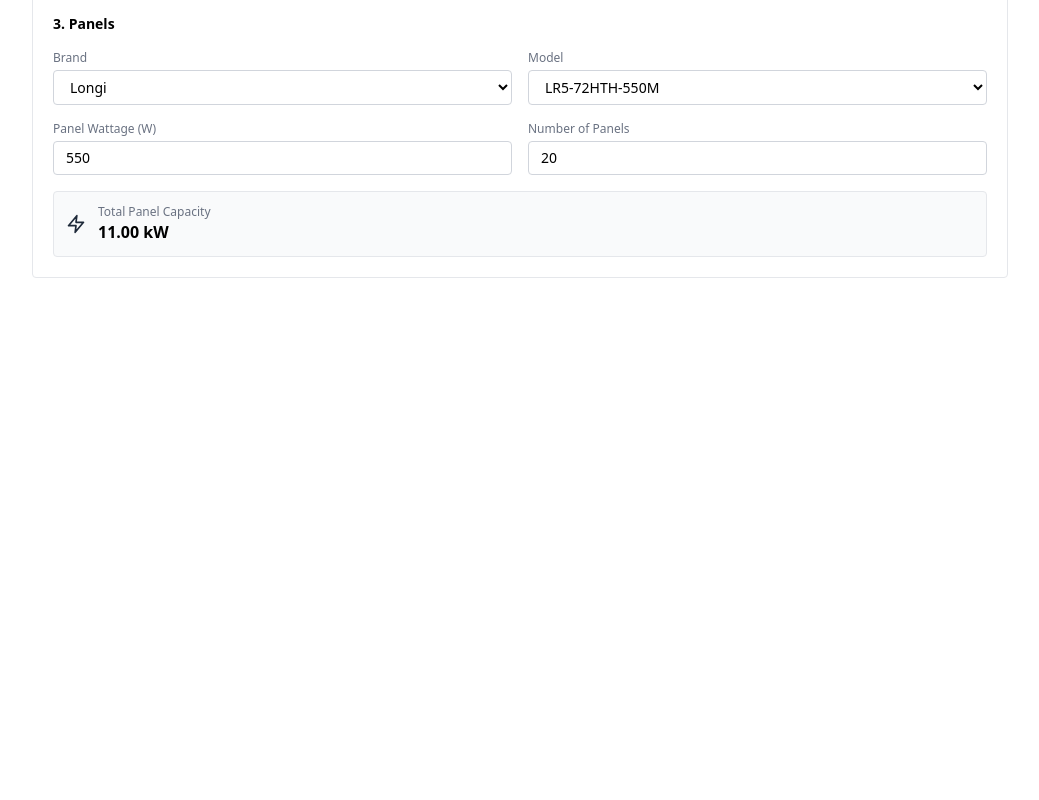
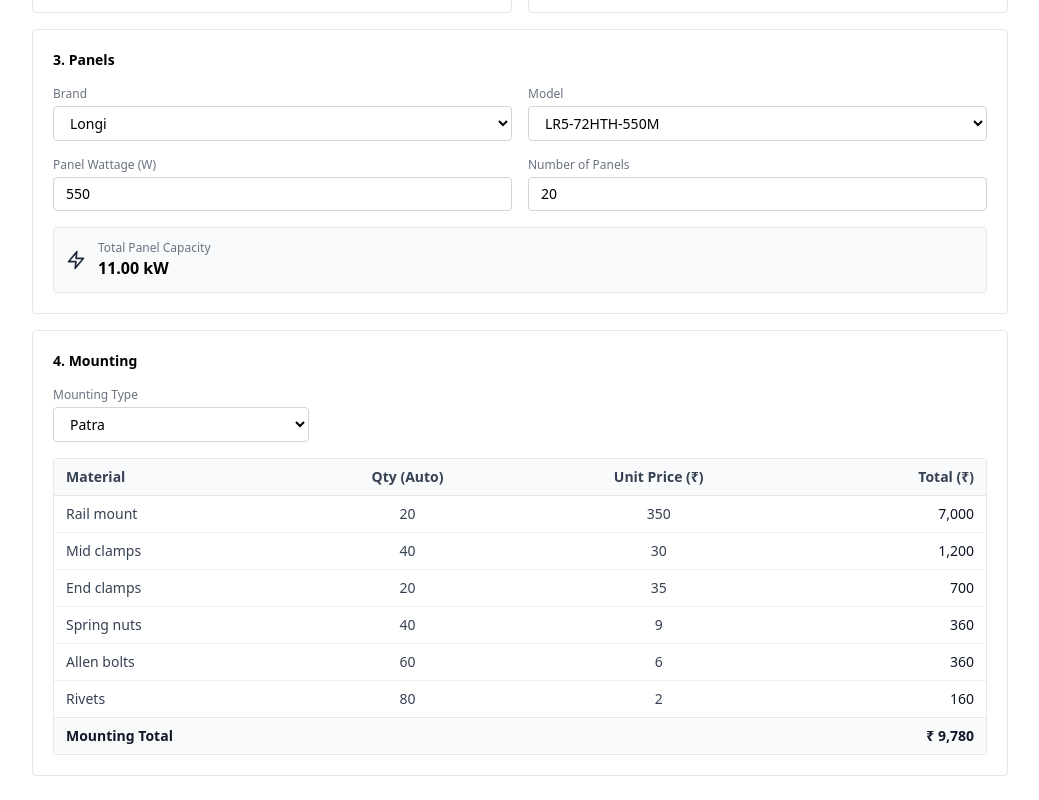
Before and after one commit to soares-roydon/solar-cost-estimator, a Next.js app: page / in a window 1280 px wide. Shown: the part 587-1387 px from the top of the page, without its empty margins (120-1159 px from the left). Before the commit the page ends 889 px from the top, so only its background shows below. Built offline with nearby package versions, Linux system fonts and the light colour scheme.

Commit message:
feat: add mounting section and enhance table alignment and styling

```diff
--- a/app/page.tsx
+++ b/app/page.tsx
@@ -1,6 +1,7 @@
 import InverterArrangement from '@/components/sections/inverter-arrangement/arrangement';
 import ProjectDetails from '@/components/sections/project-details/project-details';
 import Panels from '@/components/sections/panels/panels';
+import Mounting from '@/components/sections/mounting/mounting';
 
 export default function Home() {
   return (
@@ -8,6 +9,7 @@ export default function Home() {
       <InverterArrangement />
       <ProjectDetails />
       <Panels />
+      <Mounting />
     </main>
   );
 }
--- /dev/null
+++ b/components/sections/mounting/data.ts
@@ -0,0 +1,23 @@
+export interface MountingItem {
+  id: string;
+  material: string;
+  qty: number;
+  unitPrice: number;
+}
+
+export const mountingTypeOptions = [
+  { label: 'Patra', value: 'patra' },
+  { label: 'RCC', value: 'rcc' },
+  { label: 'Tile', value: 'tile' },
+  { label: 'Ground Mount', value: 'ground-mount' },
+];
+
+// Dummy data — will come from Excel sheet later
+export const defaultMountingItems: MountingItem[] = [
+  { id: 'rail-mount', material: 'Rail mount', qty: 20, unitPrice: 350 },
+  { id: 'mid-clamps', material: 'Mid clamps', qty: 40, unitPrice: 30 },
+  { id: 'end-clamps', material: 'End clamps', qty: 20, unitPrice: 35 },
+  { id: 'spring-nuts', material: 'Spring nuts', qty: 40, unitPrice: 9 },
+  { id: 'allen-bolts', material: 'Allen bolts', qty: 60, unitPrice: 6 },
+  { id: 'rivets', material: 'Rivets', qty: 80, unitPrice: 2 },
+];
--- /dev/null
+++ b/components/sections/mounting/mounting.tsx
@@ -0,0 +1,88 @@
+'use client';
+
+import { useState, useMemo } from 'react';
+import Select from '@/components/ui/select';
+import {
+  Table,
+  TableHeader,
+  TableBody,
+  TableFooter,
+  TableRow,
+  TableHead,
+  TableCell,
+} from '@/components/ui/table';
+import {
+  mountingTypeOptions,
+  defaultMountingItems,
+  type MountingItem,
+} from '@/components/sections/mounting/data';
+
+const Mounting = () => {
+  const [mountingType, setMountingType] = useState('patra');
+  const [items] = useState<MountingItem[]>(defaultMountingItems);
+
+  const mountingTotal = useMemo(() => {
+    return items.reduce((sum, item) => sum + item.qty * item.unitPrice, 0);
+  }, [items]);
+
+  return (
+    <section className="rounded border border-gray-200 p-5">
+      <h2 className="mb-4 text-sm font-semibold">4. Mounting</h2>
+
+      <div className="flex flex-col gap-4">
+        {/* Mounting Type Dropdown */}
+        <div className="w-full sm:w-64">
+          <Select
+            label="Mounting Type"
+            value={mountingType}
+            onChange={setMountingType}
+            options={mountingTypeOptions}
+          />
+        </div>
+
+        {/* Materials Table */}
+        <Table>
+          <TableHeader>
+            <TableRow>
+              <TableHead>Material</TableHead>
+              <TableHead align="center">Qty (Auto)</TableHead>
+              <TableHead align="center">Unit Price (₹)</TableHead>
+              <TableHead align="right">Total (₹)</TableHead>
+            </TableRow>
+          </TableHeader>
+          <TableBody>
+            {items.map((item) => {
+              const itemTotal = item.qty * item.unitPrice;
+              return (
+                <TableRow key={item.id}>
+                  <TableCell className="text-gray-700">{item.material}</TableCell>
+                  <TableCell align="center" className="text-gray-700">
+                    {item.qty}
+                  </TableCell>
+                  <TableCell align="center" className="text-gray-700">
+                    {item.unitPrice.toLocaleString('en-IN')}
+                  </TableCell>
+                  <TableCell align="right" className="font-medium text-gray-900">
+                    {itemTotal.toLocaleString('en-IN')}
+                  </TableCell>
+                </TableRow>
+              );
+            })}
+          </TableBody>
+          <TableFooter>
+            <TableRow>
+              <TableCell colSpan={2} className="font-semibold text-gray-900">
+                Mounting Total
+              </TableCell>
+              <TableCell colSpan={2} align="right" className="font-semibold text-gray-900">
+                ₹ {mountingTotal.toLocaleString('en-IN')}
+              </TableCell>
+            </TableRow>
+          </TableFooter>
+        </Table>
+      </div>
+    </section>
+  );
+};
+
+export default Mounting;
--- a/components/ui/table.tsx
+++ b/components/ui/table.tsx
@@ -1,4 +1,12 @@
 import { ReactNode } from 'react';
+
+type AlignType = 'left' | 'center' | 'right';
+
+const ALIGN_CLASS: Record<AlignType, string> = {
+  left: 'text-left',
+  center: 'text-center',
+  right: 'text-right',
+};
 
 interface BaseProps {
   children: ReactNode;
@@ -6,11 +14,15 @@ interface BaseProps {
 }
 
 export const Table = ({ children, className = '' }: BaseProps) => {
-  return <table className={`w-full text-sm ${className}`}>{children}</table>;
+  return (
+    <div className="overflow-hidden rounded border border-gray-200">
+      <table className={`w-full text-sm ${className}`}>{children}</table>
+    </div>
+  );
 };
 
 export const TableHeader = ({ children, className = '' }: BaseProps) => {
-  return <thead className={`border-b border-gray-200 ${className}`}>{children}</thead>;
+  return <thead className={`border-b border-gray-200 bg-gray-50 ${className}`}>{children}</thead>;
 };
 
 export const TableBody = ({ children, className = '' }: BaseProps) => {
@@ -18,21 +30,56 @@ export const TableBody = ({ children, className = '' }: BaseProps) => {
 };
 
 export const TableFooter = ({ children, className = '' }: BaseProps) => {
-  return <tfoot className={`text-xs font-semibold ${className}`}>{children}</tfoot>;
+  return (
+    <tfoot className={`border-t border-gray-200 bg-gray-50 text-sm font-semibold ${className}`}>
+      {children}
+    </tfoot>
+  );
 };
 
 export const TableRow = ({ children, className = '' }: BaseProps) => {
-  return <tr className={`border-b border-gray-100 ${className}`}>{children}</tr>;
-};
-
-export const TableHead = ({ children, className = '' }: BaseProps) => {
   return (
-    <th className={`pb-2 text-left text-xs font-medium text-gray-500 ${className}`}>{children}</th>
+    <tr className={`border-b border-gray-200/60 last:border-none ${className}`}>{children}</tr>
   );
 };
 
-export const TableCell = ({ children, className = '' }: BaseProps) => {
-  return <td className={`py-1.5 ${className}`}>{children}</td>;
+interface TableHeadProps extends BaseProps {
+  colSpan?: number;
+  align?: AlignType;
+}
+
+export const TableHead = ({
+  children,
+  className = '',
+  colSpan,
+  align = 'left',
+}: TableHeadProps) => {
+  return (
+    <th
+      colSpan={colSpan}
+      className={`px-3 py-2 text-sm font-semibold text-gray-700 ${ALIGN_CLASS[align]} ${className}`}
+    >
+      {children}
+    </th>
+  );
+};
+
+interface TableCellProps extends BaseProps {
+  colSpan?: number;
+  align?: AlignType;
+}
+
+export const TableCell = ({
+  children,
+  className = '',
+  colSpan,
+  align = 'left',
+}: TableCellProps) => {
+  return (
+    <td colSpan={colSpan} className={`px-3 py-2 text-sm ${ALIGN_CLASS[align]} ${className}`}>
+      {children}
+    </td>
+  );
 };
 
 export default Table;
```
Also changed, not shown: components/sections/mounting/image.png (added).
